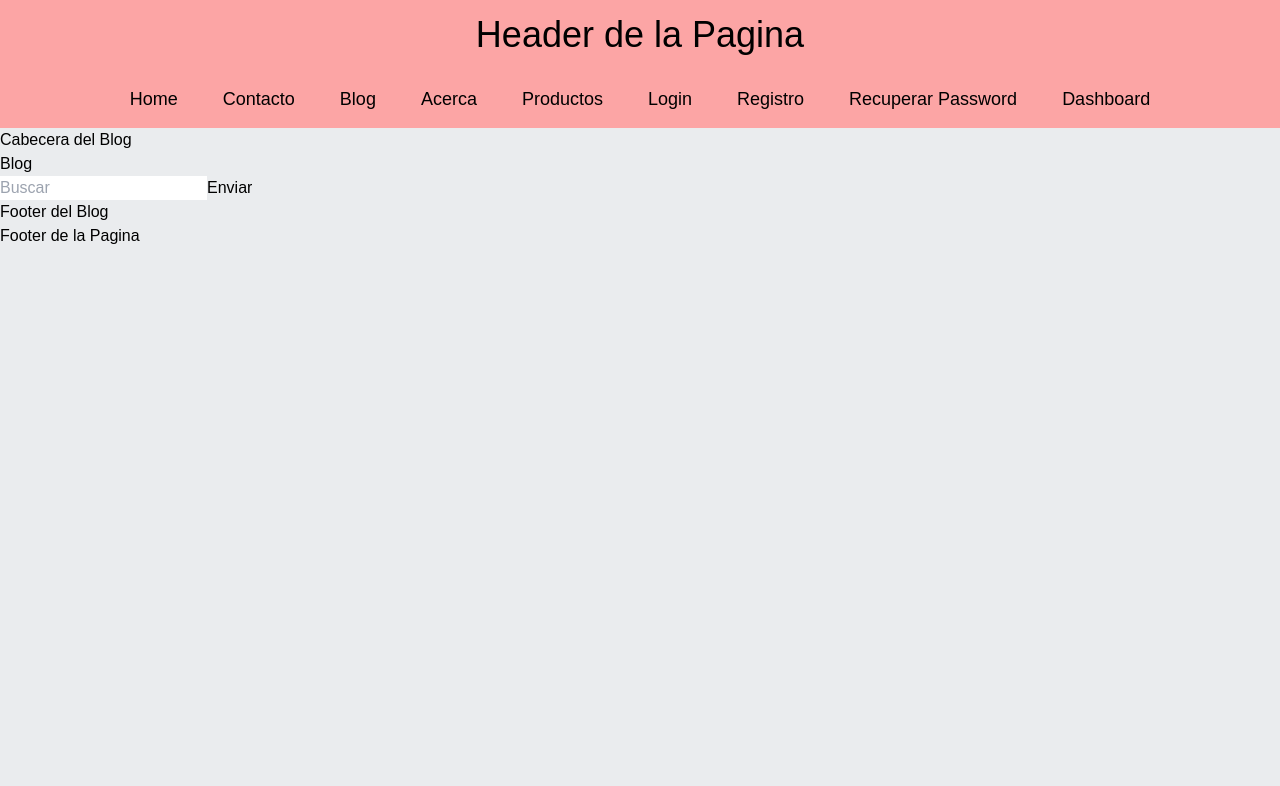
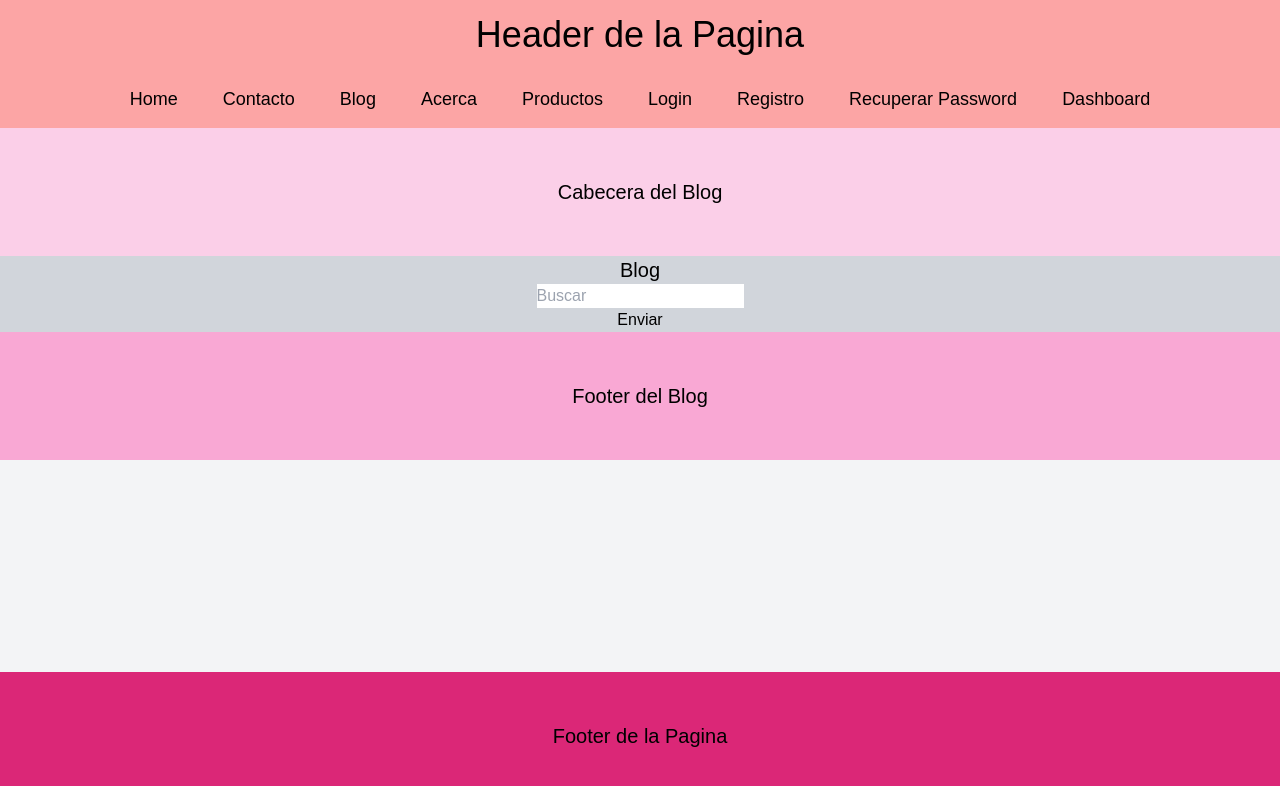
Before and after one commit to Gastonfauret/nextjs-project, a Next.js app: page /blog in a window 1280 px wide. Shown: the top 786 px of the page. Built offline with nearby package versions, Linux system fonts and the light colour scheme.

Commit message:
Styles added

```diff
--- a/src/app/blog/layout.tsx
+++ b/src/app/blog/layout.tsx
@@ -5,17 +5,19 @@ export default function BlogLayout({
 }) {
   return (
     <>
-      <header>Cabecera del Blog</header>
-      <main>
+      <header className="flex items-center justify-center w-full h-32 text-xl bg-pink-200">Cabecera del Blog</header>
+
+      <main className="flex flex-col items-center justify-center w-full bg-gray-300">
         <section>{children}</section>
-        <aside>
-          <form action="">
+        <aside >
+          <form className="flex flex-col" action="">
             <input type="search" name="" id="" placeholder="Buscar"/>
-            <input type="submit" value="Enviar"  />
+            <input className="cursor-pointer hover:text-blue-400" type="submit" value="Enviar"  />
           </form>
         </aside>
       </main>
-      <footer>Footer del Blog</footer>
+
+      <footer className="flex items-center justify-center w-full h-32 text-xl bg-pink-300">Footer del Blog</footer>
     </>
   );
 }
--- a/src/app/blog/page.tsx
+++ b/src/app/blog/page.tsx
@@ -1,3 +1,3 @@
 export default function Blog() {
-    return <h1>Blog</h1>
+    return <h1 className="text-xl ">Blog</h1>
 }
--- a/src/app/contacto/page.tsx
+++ b/src/app/contacto/page.tsx
@@ -10,8 +10,10 @@ export default function Contacto() {
 
   return (
     <>
-      <h1>Contacto</h1>
-      <p onClick={handleClick}>Volver</p>
+    <div className="flex flex-col items-center justify-center w-full h-full bg-green-200">
+      <h1 className="text-xl">Contacto</h1>
+      <p className="cursor-pointer hover:text-blue-700" onClick={handleClick}>Volver</p>
+    </div>
     </>
   );
 }
--- a/src/app/layout.tsx
+++ b/src/app/layout.tsx
@@ -5,23 +5,28 @@ export default function Layout({ children }: { children: React.ReactNode }) {
   return (
     <html lang="en">
       <title>App Next.js By Jonmircha</title>
-      <body>
-        <header className=" bg-red-300 w-full h-32 grid items-center justify-center ">
-          <h2 className=" text-4xl text-center ">Header de la Pagina</h2>
+
+      <body className="flex flex-col h-screen">
+
+        <header className="grid items-center justify-center w-full h-32 bg-red-300 ">
+          <h2 className="text-4xl text-center ">Header de la Pagina</h2>
           <nav>
-            <Link className=" mx-10 text-lg " href="/">Home  </Link>
-            <Link className=" mr-10 text-lg " href="/contacto">Contacto  </Link>
-            <Link className=" mr-10 text-lg " href="/blog">Blog  </Link>
-            <Link className=" mr-10 text-lg " href="/acerca">Acerca  </Link>
-            <Link className=" mr-10 text-lg " href="/productos" >Productos  </Link>
-            <Link className=" mr-10 text-lg " href="/login" >Login  </Link>
-            <Link className=" mr-10 text-lg " href="/register" >Registro  </Link>
-            <Link className=" mr-10 text-lg " href="/password" >Recuperar Password  </Link>
-            <Link className=" mr-10 text-lg " href="/dashboard" >Dashboard  </Link>
+            <Link className="mx-10 text-lg hover:text-white" href="/">Home  </Link>
+            <Link className="mr-10 text-lg hover:text-white" href="/contacto">Contacto  </Link>
+            <Link className="mr-10 text-lg hover:text-white" href="/blog">Blog  </Link>
+            <Link className="mr-10 text-lg hover:text-white" href="/acerca">Acerca  </Link>
+            <Link className="mr-10 text-lg hover:text-white" href="/productos" >Productos  </Link>
+            <Link className="mr-10 text-lg hover:text-white" href="/login" >Login  </Link>
+            <Link className="mr-10 text-lg hover:text-white" href="/register" >Registro  </Link>
+            <Link className="mr-10 text-lg hover:text-white" href="/password" >Recuperar Password  </Link>
+            <Link className="mr-10 text-lg hover:text-white" href="/dashboard" >Dashboard  </Link>
           </nav>
         </header>
-        <main>{children}</main>
-        <footer>Footer de la Pagina</footer>
+
+        <main className="flex-grow bg-gray-100">{children}</main>
+
+        <footer className="flex items-center justify-center w-full h-32 text-xl bg-pink-600">Footer de la Pagina</footer>
+
       </body>
     </html>
   );
--- a/src/app/page.tsx
+++ b/src/app/page.tsx
@@ -1,6 +1,6 @@
 export default function Home() {
   return (
-    <div>
+    <div className="flex items-center justify-center h-full text-xl bg-orange-500">
       <h1>Home</h1>
     </div>
   );
```
Also changed, not shown: 1 other file (tests, documents, lock files or other folders).
